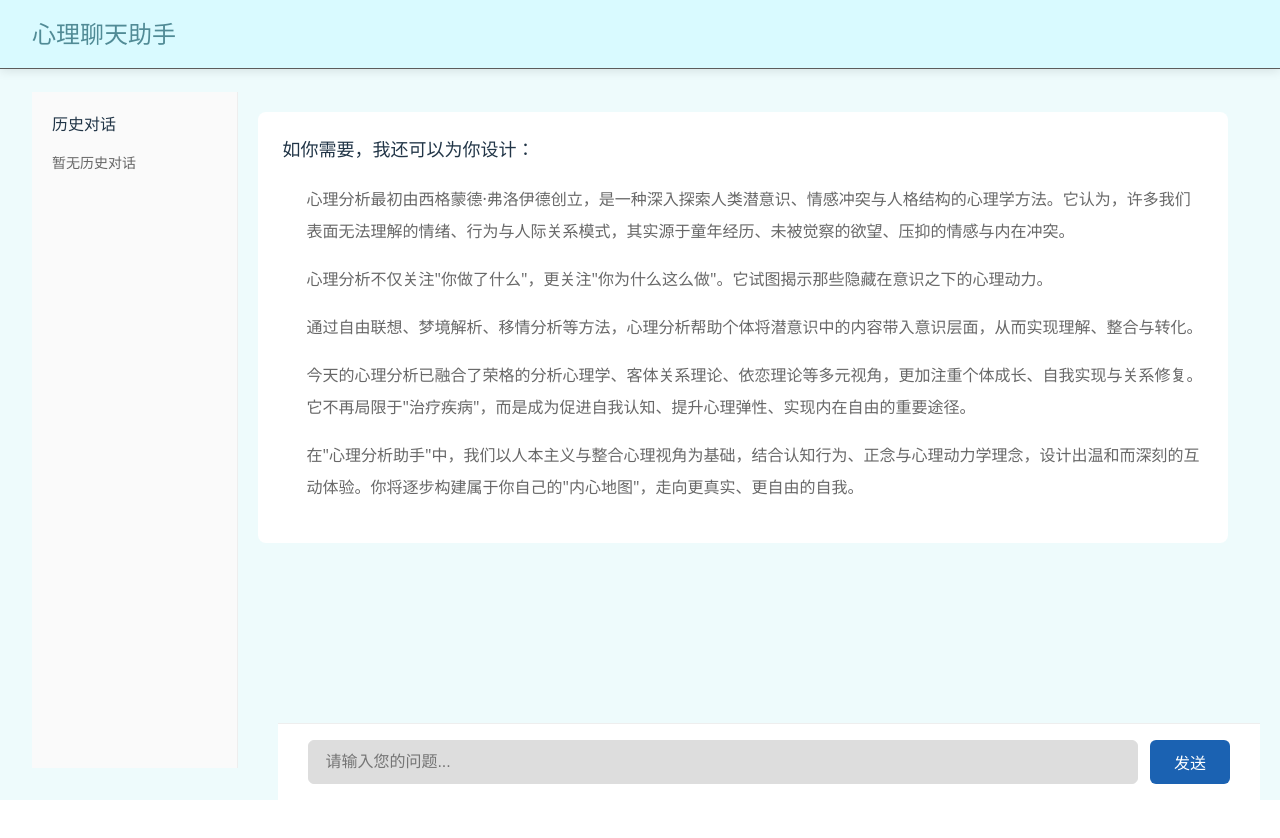
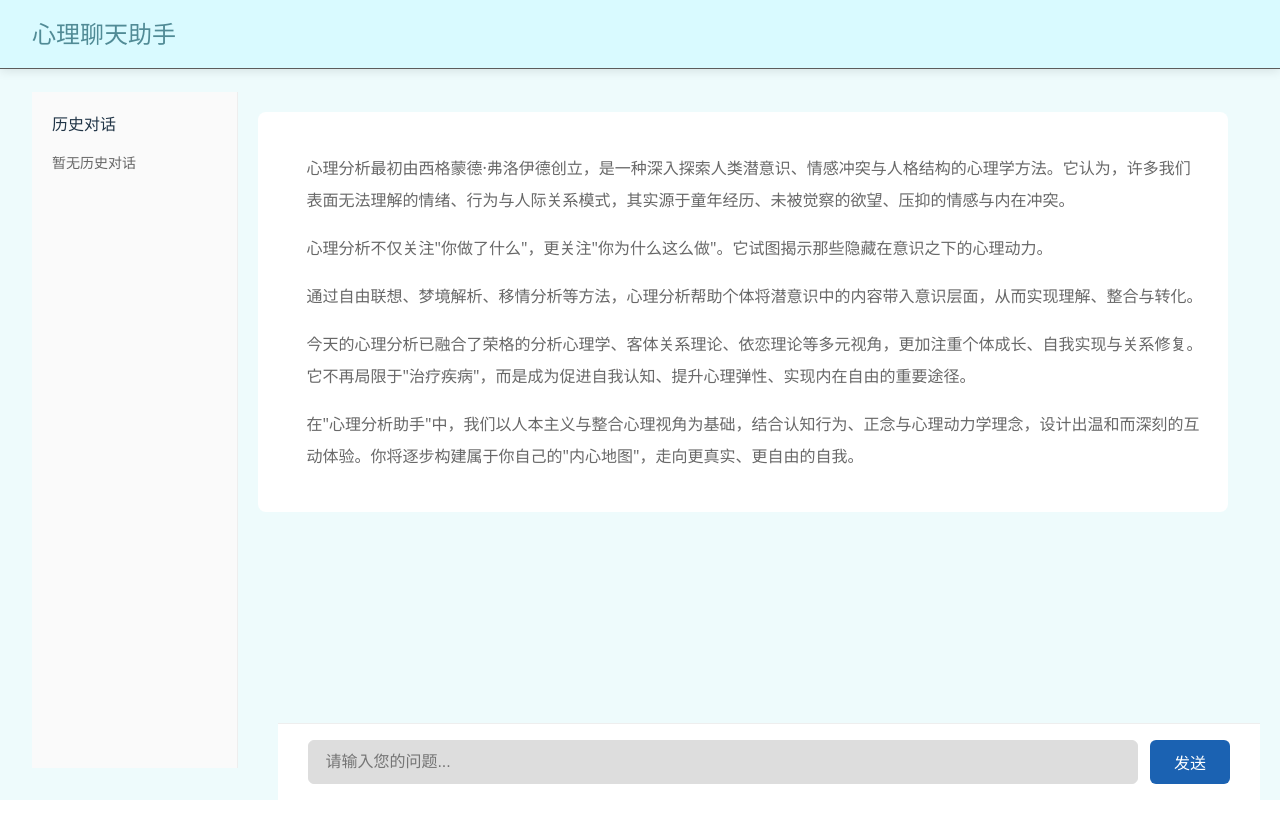
Before and after one commit to Treashep/psyas, a React (Vite) app in the folder front/: page /talk in a window 1280 px wide. Shown: the top 838 px of the page. Built offline with nearby package versions, Linux system fonts and the light colour scheme.

Commit message:
修改聊天界面基础代码

```diff
--- a/front/src/pages/talk/index.css
+++ b/front/src/pages/talk/index.css
@@ -45,11 +45,6 @@
   border-radius: 8px;
 }
 
-.chat-title {
-  font-size: 18px;
-  margin-bottom: 20px;
-}
-
 .chat-text {
   list-style: disc;
   padding-left: 24px;
--- a/front/src/pages/talk/index.jsx
+++ b/front/src/pages/talk/index.jsx
@@ -18,9 +18,6 @@ const Talk = () => {
         {/* 对话内容区域 */}
         <div className="chat-area">
           <div className="chat-window">
-            <div className="chat-title">
-              如你需要，我还可以为你设计：
-            </div>
             <div className="chat-text">
               <p>
                 心理分析最初由西格蒙德·弗洛伊德创立，是一种深入探索人类潜意识、情感冲突与人格结构的心理学方法。它认为，许多我们表面无法理解的情绪、行为与人际关系模式，其实源于童年经历、未被觉察的欲望、压抑的情感与内在冲突。
```
